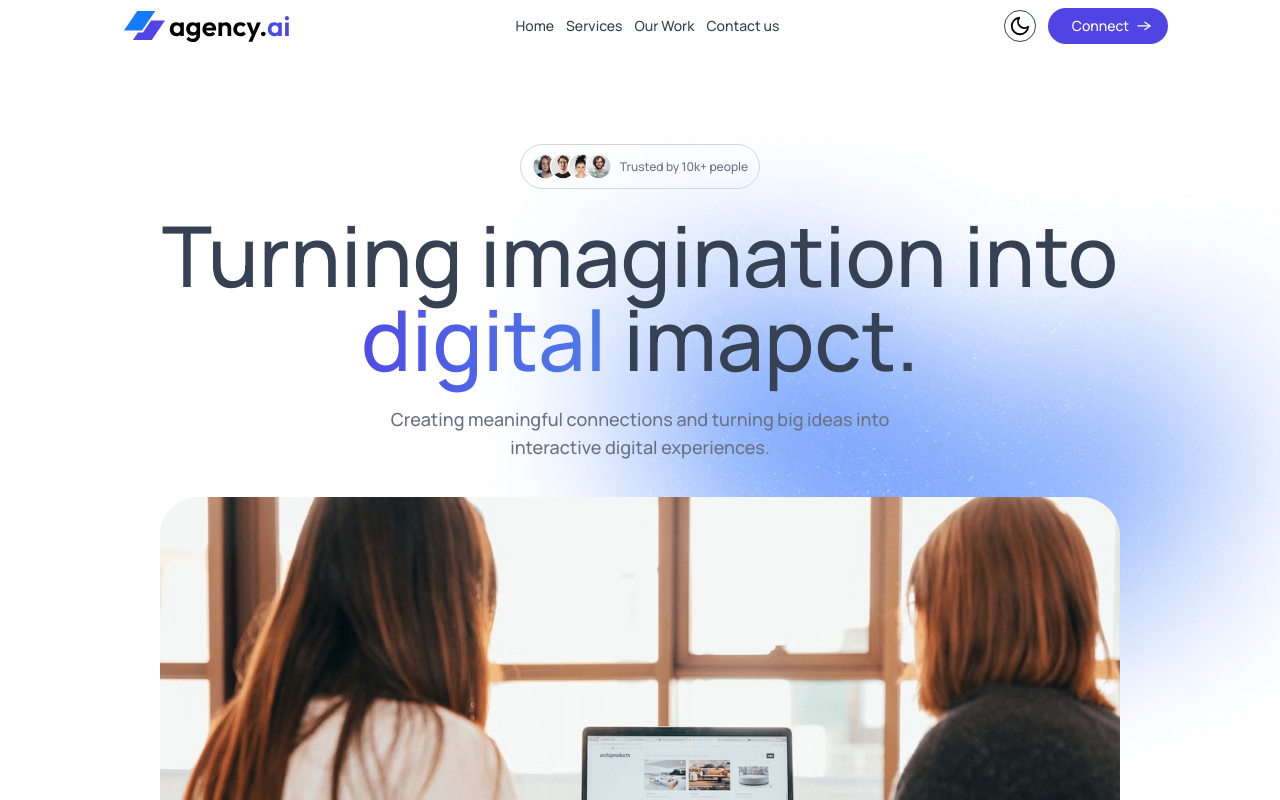
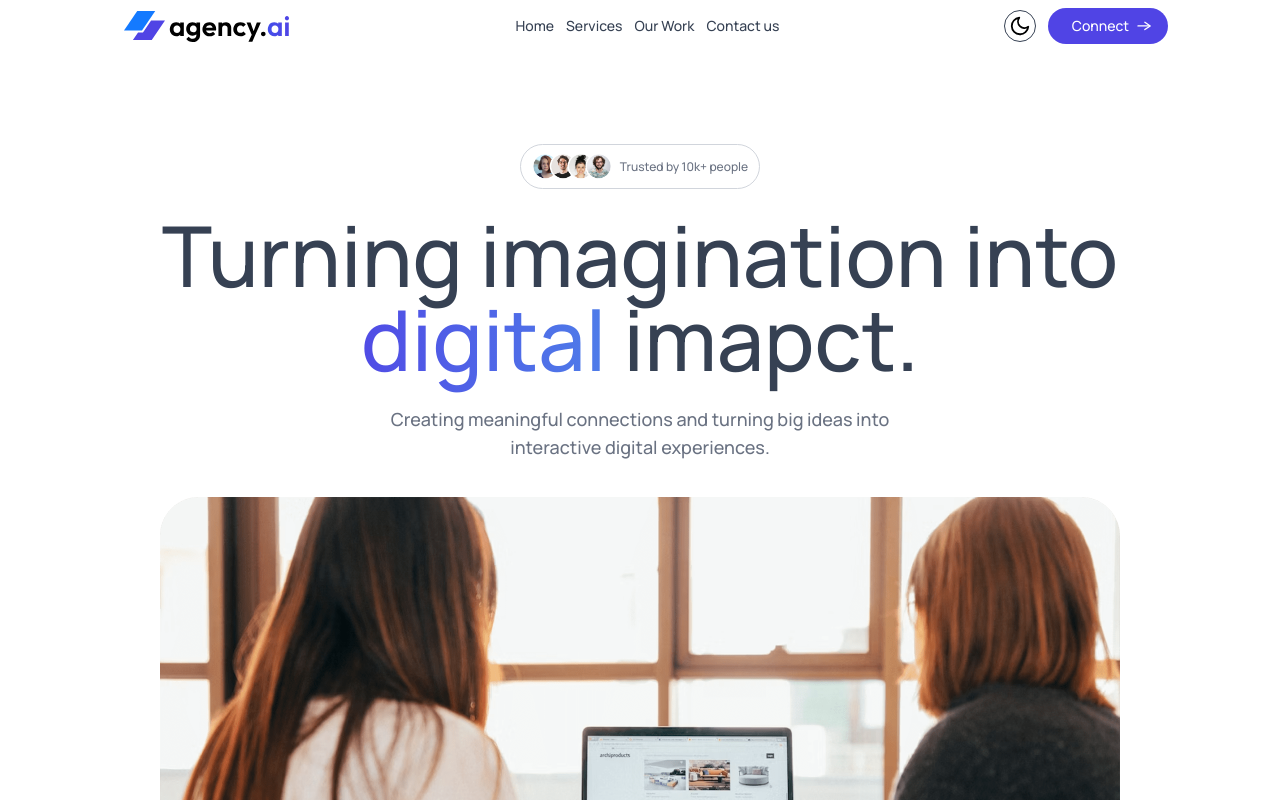
Before and after one commit to Bibek-Karki774/agency.ai, a React (Vite) app: page / in a window 1280 px wide. Shown: the top 800 px of the page. Built offline with nearby package versions, Linux system fonts and the light colour scheme.

Commit message:
Fixed dark mode bug

```diff
--- a/src/App.jsx
+++ b/src/App.jsx
@@ -12,7 +12,7 @@ function App() {
   const [sideBar, setSideBar] = useState(false);
 
   return (
-    <div className={theme === "dark" ? "dark" : ""}>
+    <div className={`${theme === "dark" ? "dark" : ""} bg-white dark:bg-black min-h-screen`}>
 
       <NavBar
         theme={theme}
```
